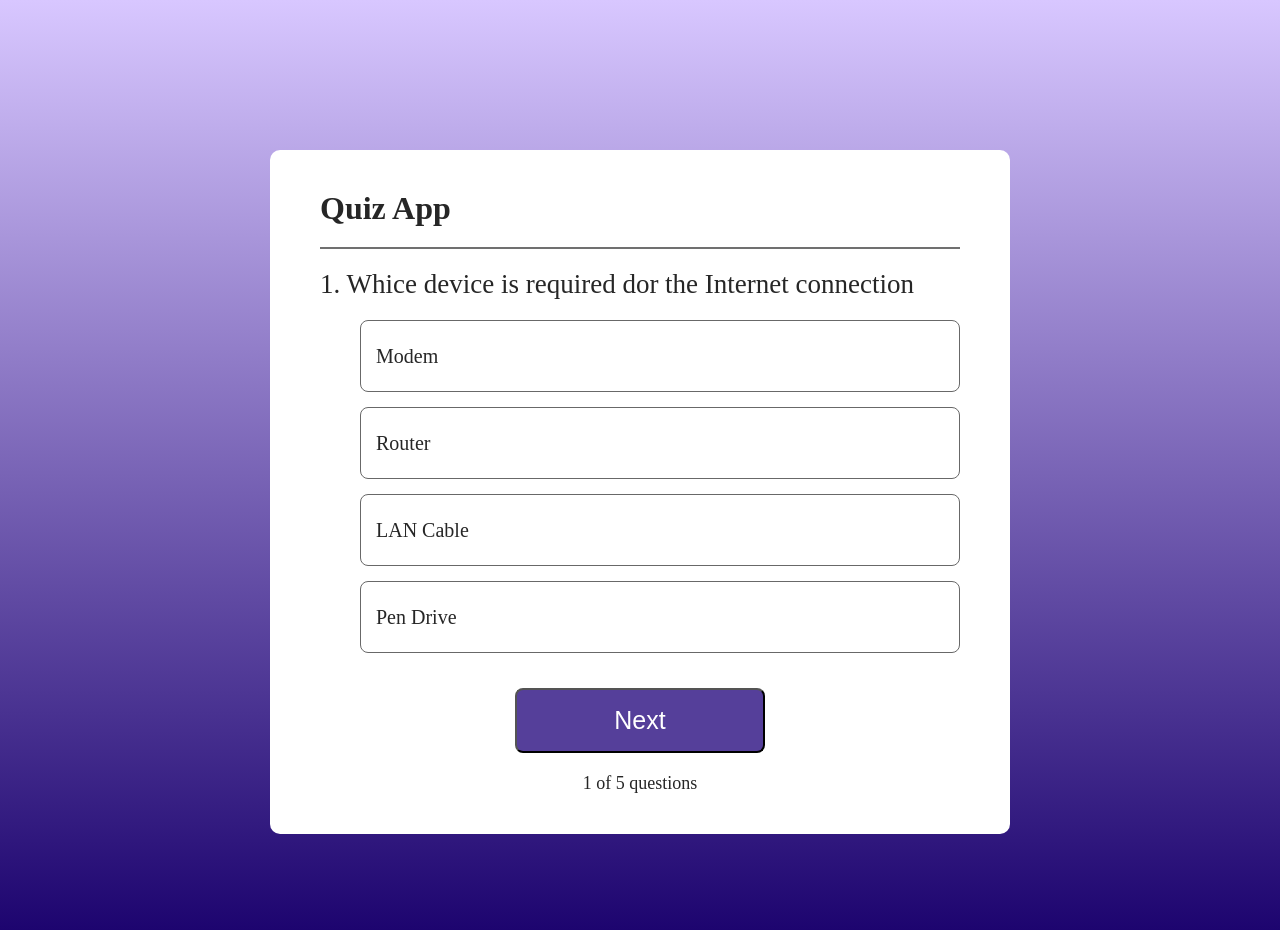
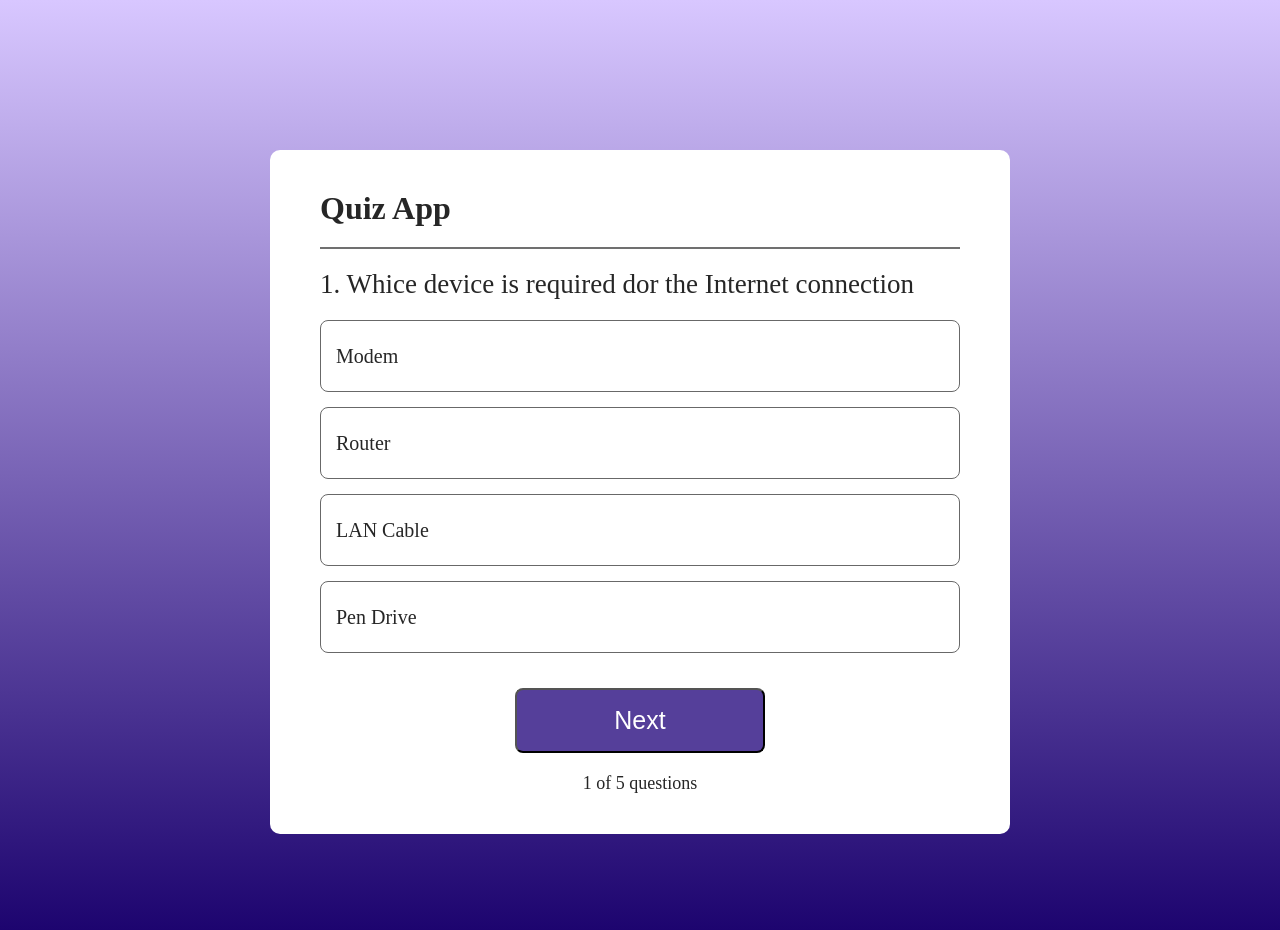
Before and after one commit to IT22914200/Quiz-App, a React (Vite) app: page / in a window 1280 px wide. Shown: the top 930 px of the page. Built offline with nearby package versions, Linux system fonts and the light colour scheme.

Commit message:
Update index.css
Update index.css

```diff
--- a/src/index.css
+++ b/src/index.css
@@ -1,7 +1,9 @@
 *{
   margin: 0;
+  padding: 0;
 }
 body{
   height: 100vh;
   background-image: linear-gradient(#D8C7FF, #19006C);
+  font-family: 'poppins';
 }
```
